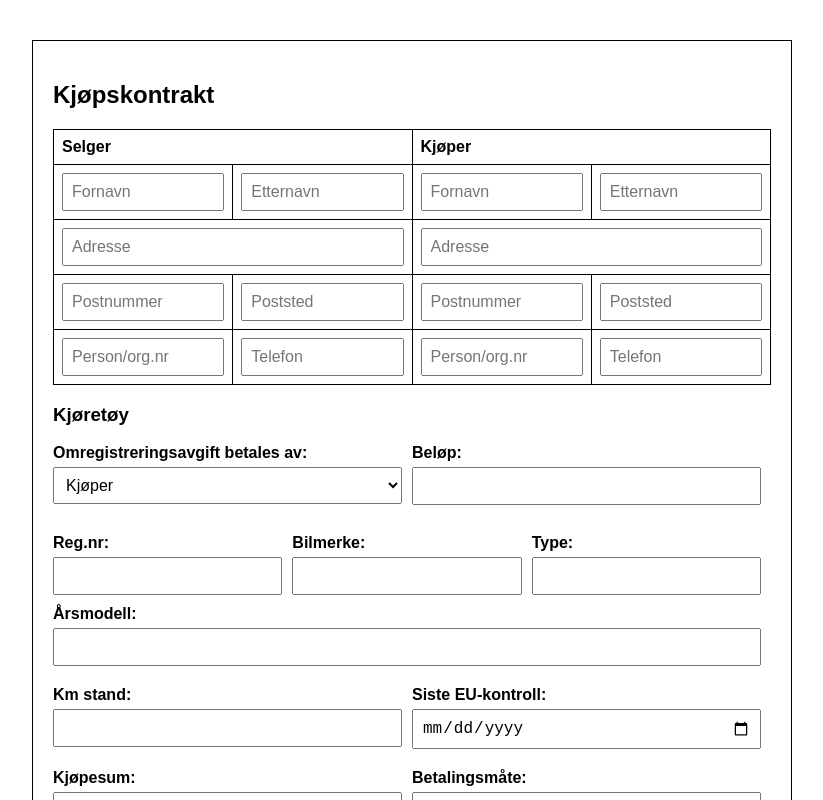
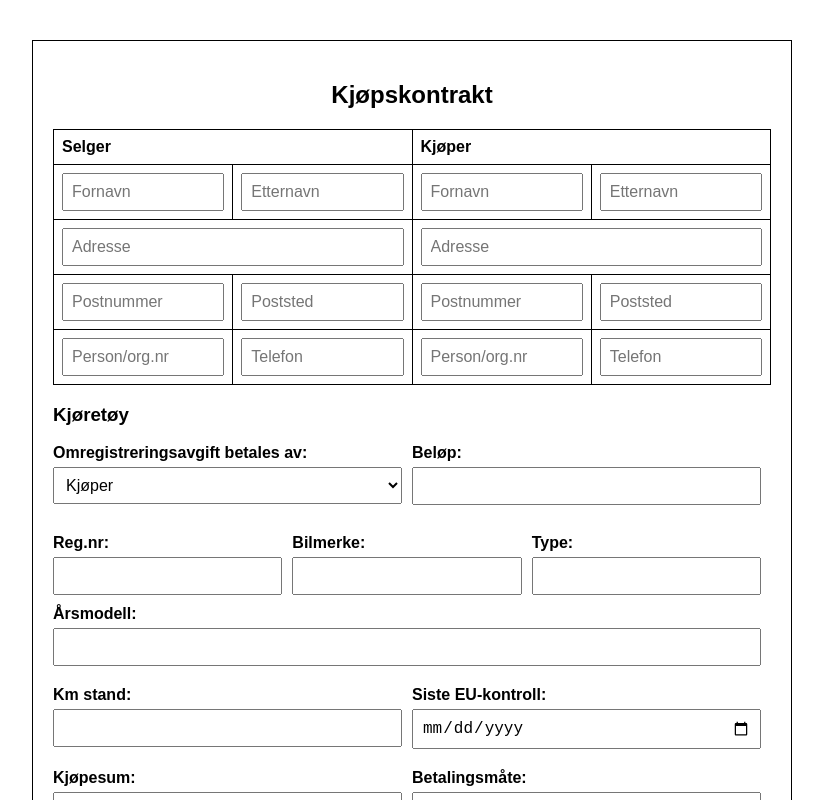
Before and after one commit to blendimaliqi/kjopskontrakt-next, a Next.js app: page / in a window 1280 px wide. Shown: the top 800 px of the page, without its empty margins (228-1051 px from the left). Built offline with nearby package versions, Linux system fonts and the light colour scheme.

Commit message:
made html title centered

```diff
--- a/app/page.tsx
+++ b/app/page.tsx
@@ -6,7 +6,7 @@ export default function Home() {
   return (
     <main className={styles.main}>
       <div className={styles.formContainer}>
-        <h2>Kjøpskontrakt</h2>
+        <h2 style={{ textAlign: "center" }}>Kjøpskontrakt</h2>
         <PurchaseContractForm />
       </div>
     </main>
```
